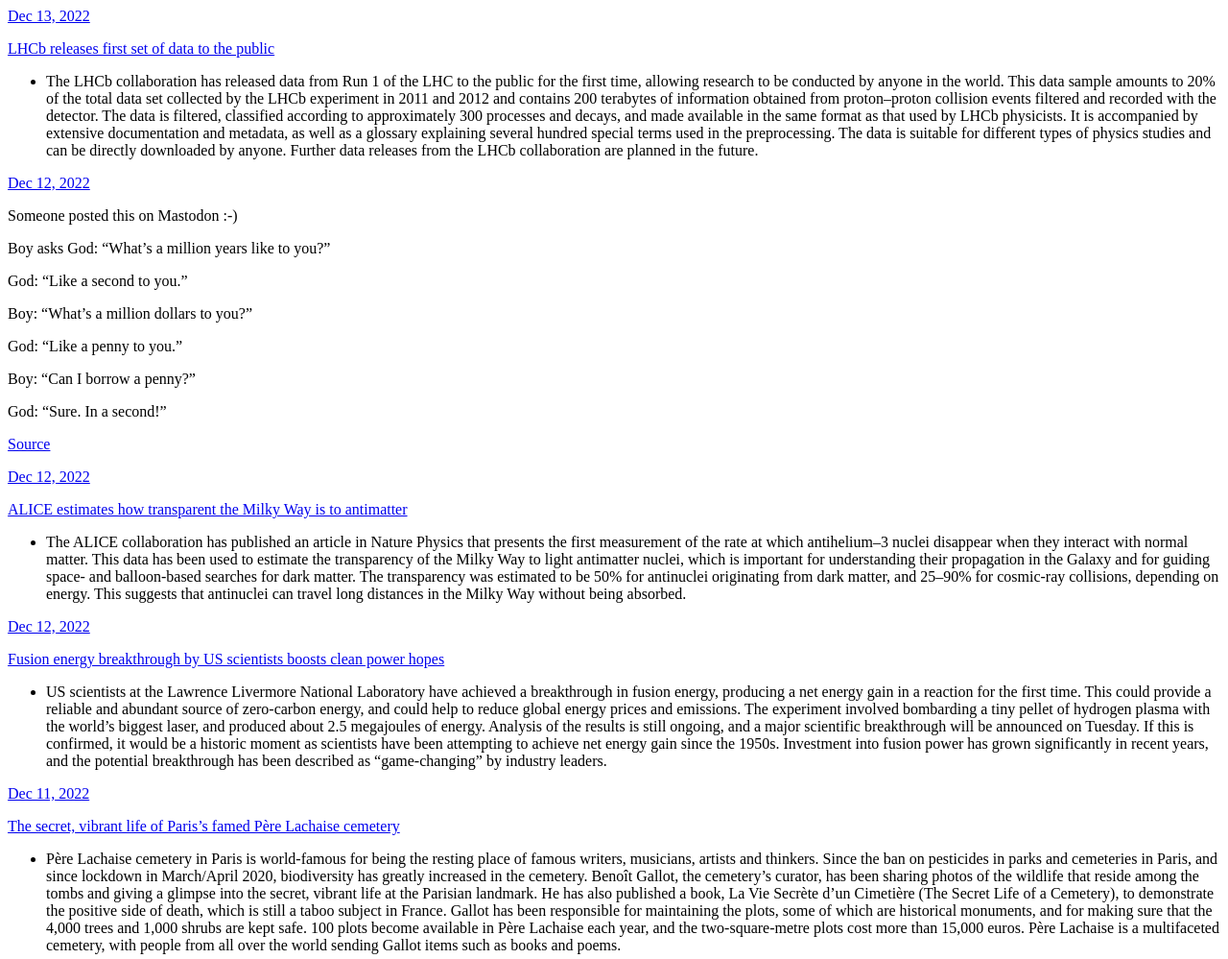
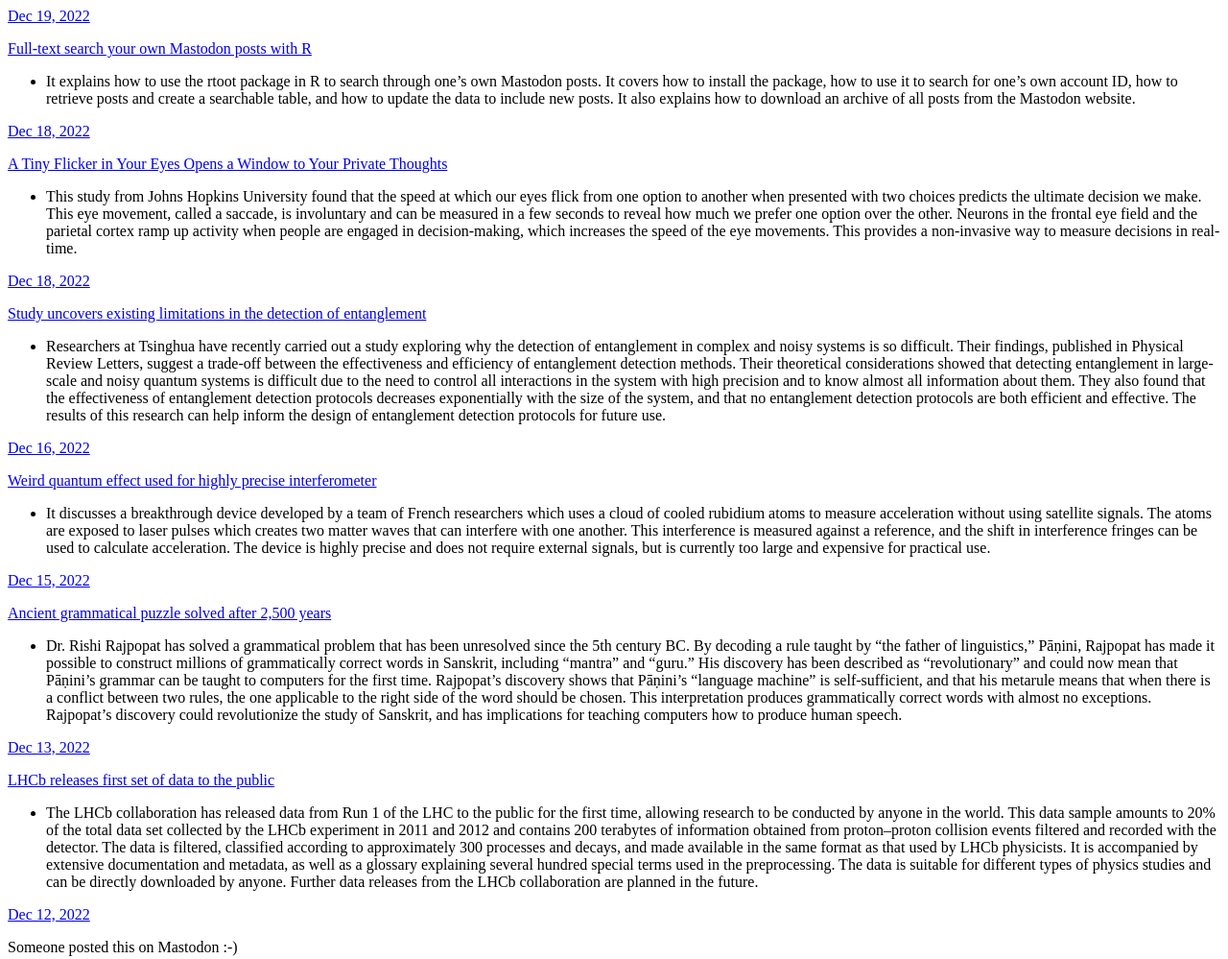
Before and after one commit to wavenumber/ergosumarch, a plain HTML site: page index.html in a window 1280 px wide. Shown: the top 999 px of the page at 96% size. Drawn offline with Linux system fonts and the light colour scheme.

Commit message:
Archiving from Micro.blog.

```diff
--- a/index.html
+++ b/index.html
@@ -21,6 +21,76 @@
 <div class="h-feed">
 
 
+
+	  <div class="h-entry">
+
+
+		<a href="https://ergosum.one/2022/12/19/fulltext-search-your.html" class="u-url"><time class="dt-published" datetime="2022-12-19 23:21:48 &#43;0100">Dec 19, 2022</time></a>
+
+		<div class="e-content">
+			 <p><a href="https://www.infoworld.com/article/3682077/mastodon-twitter-migration-how-to-full-text-search-your-own-mastodon-posts-with-r.html">Full-text search your own Mastodon posts with R</a></p>
+<ul>
+<li>It explains how to use the rtoot package in R to search through one&#8217;s own Mastodon posts. It covers how to install the package, how to use it to search for one&#8217;s own account ID, how to retrieve posts and create a searchable table, and how to update the data to include new posts. It also explains how to download an archive of all posts from the Mastodon website.</li>
+</ul>
+
+		</div>
+	  </div>
+
+	  <div class="h-entry">
+
+
+		<a href="https://ergosum.one/2022/12/18/a-tiny-flicker.html" class="u-url"><time class="dt-published" datetime="2022-12-18 20:36:33 &#43;0100">Dec 18, 2022</time></a>
+
+		<div class="e-content">
+			 <p><a href="https://www.sciencealert.com/a-tiny-flicker-in-your-eyes-opens-a-window-to-your-private-thoughts">A Tiny Flicker in Your Eyes Opens a Window to Your Private Thoughts</a></p>
+<ul>
+<li>This study from Johns Hopkins University found that the speed at which our eyes flick from one option to another when presented with two choices predicts the ultimate decision we make. This eye movement, called a saccade, is involuntary and can be measured in a few seconds to reveal how much we prefer one option over the other. Neurons in the frontal eye field and the parietal cortex ramp up activity when people are engaged in decision-making, which increases the speed of the eye movements. This provides a non-invasive way to measure decisions in real-time.</li>
+</ul>
+
+		</div>
+	  </div>
+
+	  <div class="h-entry">
+
+
+		<a href="https://ergosum.one/2022/12/18/study-uncovers-existing.html" class="u-url"><time class="dt-published" datetime="2022-12-18 20:28:07 &#43;0100">Dec 18, 2022</time></a>
+
+		<div class="e-content">
+			 <p><a href="https://phys.org/news/2022-12-uncovers-limitations-entanglement.html">Study uncovers existing limitations in the detection of entanglement</a></p>
+<ul>
+<li>Researchers at Tsinghua have recently carried out a study exploring why the detection of entanglement in complex and noisy systems is so difficult. Their findings, published in Physical Review Letters, suggest a trade-off between the effectiveness and efficiency of entanglement detection methods. Their theoretical considerations showed that detecting entanglement in large-scale and noisy quantum systems is difficult due to the need to control all interactions in the system with high precision and to know almost all information about them. They also found that the effectiveness of entanglement detection protocols decreases exponentially with the size of the system, and that no entanglement detection protocols are both efficient and effective. The results of this research can help inform the design of entanglement detection protocols for future use.</li>
+</ul>
+
+		</div>
+	  </div>
+
+	  <div class="h-entry">
+
+
+		<a href="https://ergosum.one/2022/12/16/weird-quantum-effect.html" class="u-url"><time class="dt-published" datetime="2022-12-16 19:16:22 &#43;0100">Dec 16, 2022</time></a>
+
+		<div class="e-content">
+			 <p><a href="https://arstechnica.com/science/2022/12/weird-quantum-effect-used-for-highly-precise-interferometer/">Weird quantum effect used for highly precise interferometer</a></p>
+<ul>
+<li>It discusses a breakthrough device developed by a team of French researchers which uses a cloud of cooled rubidium atoms to measure acceleration without using satellite signals. The atoms are exposed to laser pulses which creates two matter waves that can interfere with one another. This interference is measured against a reference, and the shift in interference fringes can be used to calculate acceleration. The device is highly precise and does not require external signals, but is currently too large and expensive for practical use.</li>
+</ul>
+
+		</div>
+	  </div>
+
+	  <div class="h-entry">
+
+
+		<a href="https://ergosum.one/2022/12/15/ancient-grammatical-puzzle.html" class="u-url"><time class="dt-published" datetime="2022-12-15 23:49:34 &#43;0100">Dec 15, 2022</time></a>
+
+		<div class="e-content">
+			 <p><a href="https://phys.org/news/2022-12-ancient-grammatical-puzzle-years.html">Ancient grammatical puzzle solved after 2,500 years</a></p>
+<ul>
+<li>Dr. Rishi Rajpopat has solved a grammatical problem that has been unresolved since the 5th century BC. By decoding a rule taught by &#8220;the father of linguistics,&#8221; Pāṇini, Rajpopat has made it possible to construct millions of grammatically correct words in Sanskrit, including &#8220;mantra&#8221; and &#8220;guru.&#8221; His discovery has been described as &#8220;revolutionary&#8221; and could now mean that Pāṇini&#8217;s grammar can be taught to computers for the first time. Rajpopat&#8217;s discovery shows that Pāṇini&#8217;s &#8220;language machine&#8221; is self-sufficient, and that his metarule means that when there is a conflict between two rules, the one applicable to the right side of the word should be chosen. This interpretation produces grammatically correct words with almost no exceptions. Rajpopat&#8217;s discovery could revolutionize the study of Sanskrit, and has implications for teaching computers how to produce human speech.</li>
+</ul>
+
+		</div>
+	  </div>
 
 	  <div class="h-entry">
 
```
